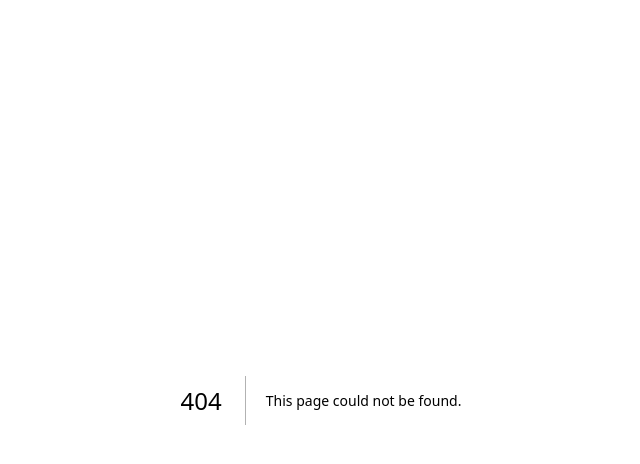
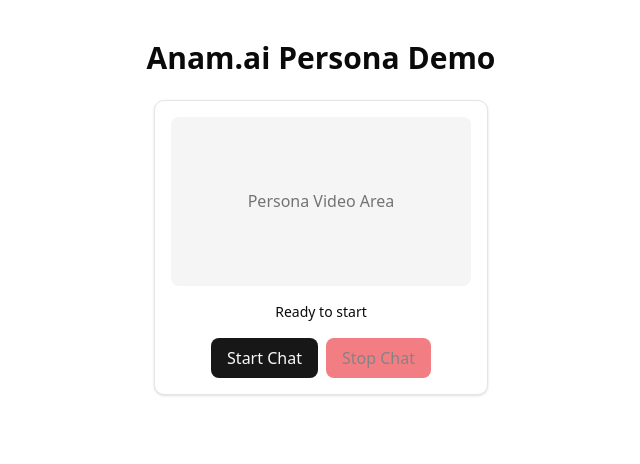
Before and after one commit to maxdcmn/vibe-council, a Next.js app: page /anam-demo in a window 1280 px wide. Before the commit this address had no page. Shown: the top 464 px of the page, without its empty margins (319-959 px from the left). Built offline with nearby package versions, Linux system fonts and the light colour scheme.

Commit message:
feat: add anam demo

```diff
--- /dev/null
+++ b/app/anam-demo/page.tsx
@@ -0,0 +1,12 @@
+import AnamPersona from '@/components/AnamPersona';
+
+export default function AnamDemoPage() {
+  return (
+    <div className="container mx-auto py-10">
+      <h1 className="text-3xl font-bold mb-6 text-center">Anam.ai Persona Demo</h1>
+      <div className="flex justify-center">
+        <AnamPersona />
+      </div>
+    </div>
+  );
+}
--- /dev/null
+++ b/app/api/anam/session-token/route.ts
@@ -0,0 +1,49 @@
+import { NextResponse } from 'next/server';
+
+export async function POST() {
+  try {
+    const apiKey = process.env.ANAM_API_KEY;
+
+    if (!apiKey) {
+      return NextResponse.json(
+        { error: 'ANAM_API_KEY is not configured' },
+        { status: 500 }
+      );
+    }
+
+    const response = await fetch('https://api.anam.ai/v1/auth/session-token', {
+      method: 'POST',
+      headers: {
+        'Content-Type': 'application/json',
+        Authorization: `Bearer ${apiKey}`,
+      },
+      body: JSON.stringify({
+        personaConfig: {
+          name: 'Cara',
+          avatarId: '30fa96d0-26c4-4e55-94a0-517025942e18',
+          voiceId: '6bfbe25a-979d-40f3-a92b-5394170af54b',
+          llmId: '0934d97d-0c3a-4f33-91b0-5e136a0ef466',
+          systemPrompt:
+            'You are Cara, a helpful and friendly AI assistant. Keep responses conversational and concise.',
+        },
+      }),
+    });
+
+    if (!response.ok) {
+      const errorData = await response.json();
+      return NextResponse.json(
+        { error: errorData.message || 'Failed to create session token' },
+        { status: response.status }
+      );
+    }
+
+    const data = await response.json();
+    return NextResponse.json({ sessionToken: data.sessionToken });
+  } catch (error) {
+    console.error('Error creating session token:', error);
+    return NextResponse.json(
+      { error: 'Internal server error' },
+      { status: 500 }
+    );
+  }
+}
--- /dev/null
+++ b/components/AnamPersona.tsx
@@ -0,0 +1,97 @@
+'use client';
+
+import { useEffect, useRef, useState } from 'react';
+import { createClient } from '@anam-ai/js-sdk';
+
+export default function AnamPersona() {
+  const videoRef = useRef<HTMLVideoElement>(null);
+  const [isSessionActive, setIsSessionActive] = useState(false);
+  const [status, setStatus] = useState('Ready to start');
+  const [anamClient, setAnamClient] = useState<any>(null);
+
+  const startSession = async () => {
+    try {
+      setStatus('Creating session...');
+      const response = await fetch('/api/anam/session-token', {
+        method: 'POST',
+      });
+      const data = await response.json();
+
+      if (!response.ok) {
+        throw new Error(data.error || 'Failed to get session token');
+      }
+
+      setStatus('Connecting to Anam.ai...');
+      const client = createClient(data.sessionToken);
+      setAnamClient(client);
+
+      if (videoRef.current) {
+        await client.streamToVideoElement('anam-persona-video');
+        setIsSessionActive(true);
+        setStatus('Connected! You can speak now.');
+      }
+    } catch (error) {
+      console.error('Failed to start session:', error);
+      setStatus(`Error: ${error instanceof Error ? error.message : 'Unknown error'}`);
+    }
+  };
+
+  const stopSession = () => {
+    if (anamClient) {
+      anamClient.stopStreaming();
+      setAnamClient(null);
+      setIsSessionActive(false);
+      setStatus('Session ended');
+      if (videoRef.current) {
+        videoRef.current.srcObject = null;
+      }
+    }
+  };
+
+  // Cleanup on unmount
+  useEffect(() => {
+    return () => {
+      if (anamClient) {
+        anamClient.stopStreaming();
+      }
+    };
+  }, [anamClient]);
+
+  return (
+    <div className="flex flex-col items-center gap-4 p-4 border rounded-lg shadow-sm bg-card text-card-foreground">
+      <div className="relative w-full max-w-md aspect-video bg-muted rounded-md overflow-hidden">
+        <video
+          id="anam-persona-video"
+          ref={videoRef}
+          autoPlay
+          playsInline
+          className="w-full h-full object-cover"
+        />
+        {!isSessionActive && (
+          <div className="absolute inset-0 flex items-center justify-center text-muted-foreground">
+            Persona Video Area
+          </div>
+        )}
+      </div>
+
+      <div className="text-sm font-medium text-center">{status}</div>
+
+      <div className="flex gap-2">
+        <button
+          onClick={startSession}
+          disabled={isSessionActive}
+          className="px-4 py-2 bg-primary text-primary-foreground rounded-md hover:bg-primary/90 disabled:opacity-50 disabled:cursor-not-allowed"
+        >
+          Start Chat
+        </button>
+        <button
+          onClick={stopSession}
+          disabled={!isSessionActive}
+          className="px-4 py-2 bg-destructive text-destructive-foreground rounded-md hover:bg-destructive/90 disabled:opacity-50 disabled:cursor-not-allowed"
+        >
+          Stop Chat
+        </button>
+      </div>
+    </div>
+  );
+}
--- a/package.json
+++ b/package.json
@@ -9,6 +9,7 @@
     "lint": "eslint"
   },
   "dependencies": {
+    "@anam-ai/js-sdk": "^4.7.0",
     "class-variance-authority": "^0.7.1",
     "clsx": "^2.1.1",
     "lucide-react": "^0.560.0",
--- a/types/validator.ts
+++ /dev/null
@@ -1,61 +0,0 @@
-// This file is generated automatically by Next.js
-// Do not edit this file manually
-// This file validates that all pages and layouts export the correct types
-
-import type { AppRoutes, LayoutRoutes, ParamMap } from "./routes.js"
-import type { ResolvingMetadata, ResolvingViewport } from "next/types.js"
-
-type AppPageConfig<Route extends AppRoutes = AppRoutes> = {
-  default: React.ComponentType<{ params: Promise<ParamMap[Route]> } & any> | ((props: { params: Promise<ParamMap[Route]> } & any) => React.ReactNode | Promise<React.ReactNode> | never | void | Promise<void>)
-  generateStaticParams?: (props: { params: ParamMap[Route] }) => Promise<any[]> | any[]
-  generateMetadata?: (
-    props: { params: Promise<ParamMap[Route]> } & any,
-    parent: ResolvingMetadata
-  ) => Promise<any> | any
-  generateViewport?: (
-    props: { params: Promise<ParamMap[Route]> } & any,
-    parent: ResolvingViewport
-  ) => Promise<any> | any
-  metadata?: any
-  viewport?: any
-}
-
-type LayoutConfig<Route extends LayoutRoutes = LayoutRoutes> = {
-  default: React.ComponentType<LayoutProps<Route>> | ((props: LayoutProps<Route>) => React.ReactNode | Promise<React.ReactNode> | never | void | Promise<void>)
-  generateStaticParams?: (props: { params: ParamMap[Route] }) => Promise<any[]> | any[]
-  generateMetadata?: (
-    props: { params: Promise<ParamMap[Route]> } & any,
-    parent: ResolvingMetadata
-  ) => Promise<any> | any
-  generateViewport?: (
-    props: { params: Promise<ParamMap[Route]> } & any,
-    parent: ResolvingViewport
-  ) => Promise<any> | any
-  metadata?: any
-  viewport?: any
-}
-
-
-// Validate ../../app/page.tsx
-{
-  type __IsExpected<Specific extends AppPageConfig<"/">> = Specific
-  const handler = {} as typeof import("../../app/page.js")
-  type __Check = __IsExpected<typeof handler>
-  // @ts-ignore
-  type __Unused = __Check
-}
-
-
-
-
-
-
-
-// Validate ../../app/layout.tsx
-{
-  type __IsExpected<Specific extends LayoutConfig<"/">> = Specific
-  const handler = {} as typeof import("../../app/layout.js")
-  type __Check = __IsExpected<typeof handler>
-  // @ts-ignore
-  type __Unused = __Check
-}
```
Also changed, not shown: 1 other file (tests, documents, lock files or other folders).
